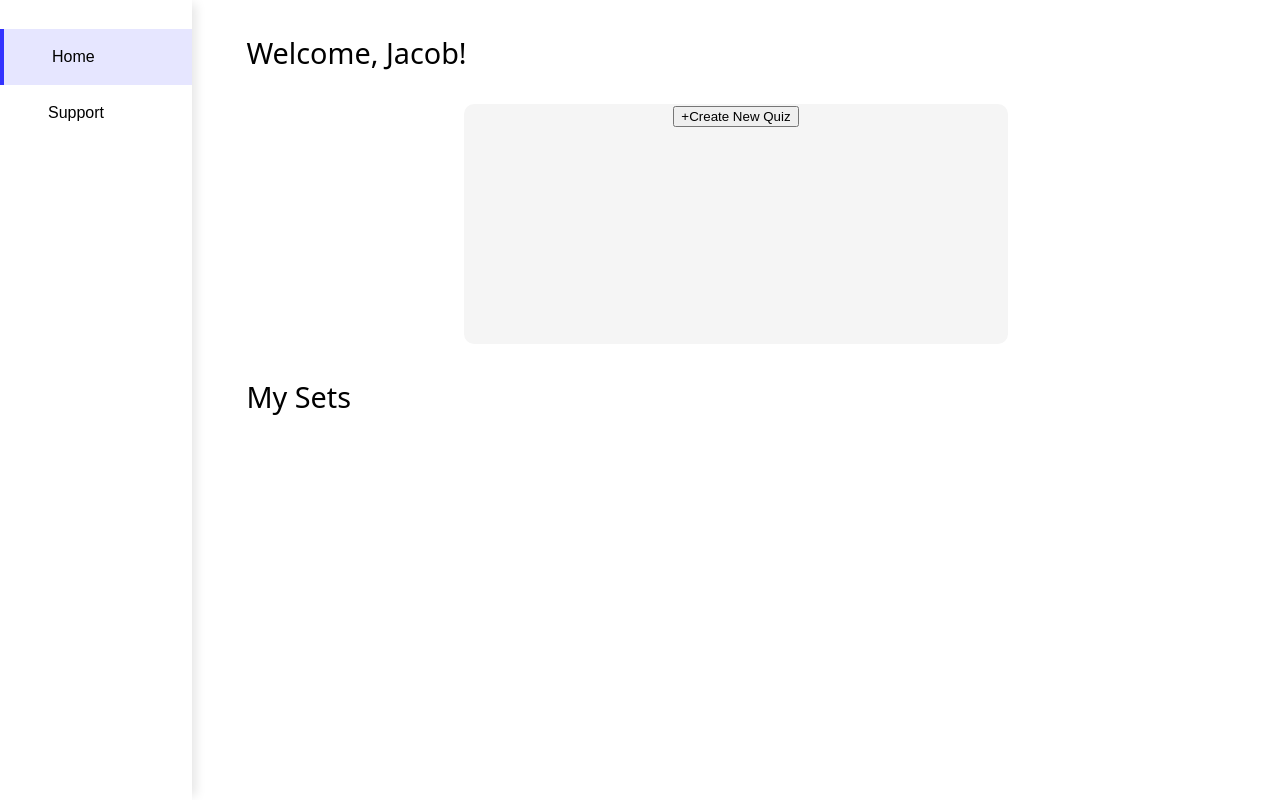
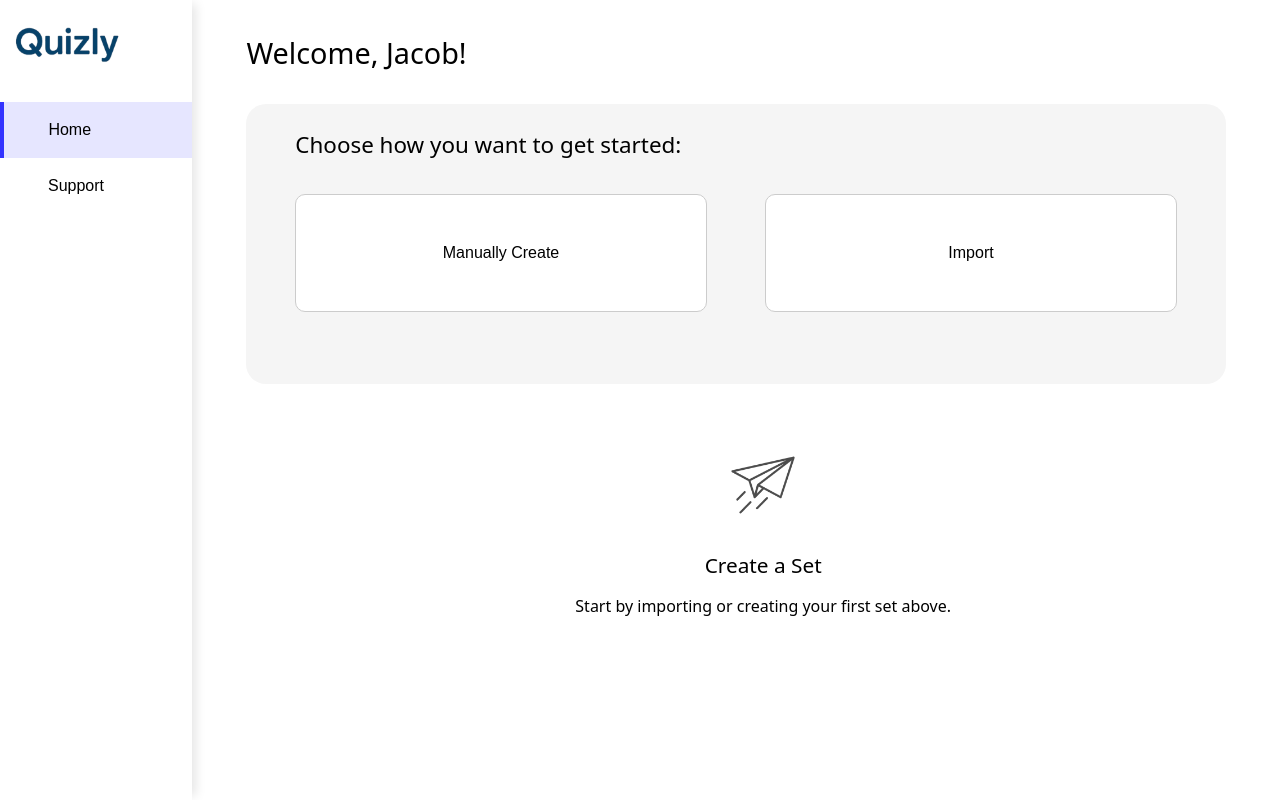
Before and after one commit to jacobyangg9/quizly, a React (Vite) app: page /dashboard in a window 1280 px wide. Built offline with nearby package versions, Linux system fonts and the light colour scheme.

Commit message:
Completed the UI of Dashboard

```diff
--- a/src/Dashboard/Dashboard.css
+++ b/src/Dashboard/Dashboard.css
@@ -1,6 +1,9 @@
 body {
     font-family:system-ui, -apple-system, BlinkMacSystemFont, 'Segoe UI', Roboto, Oxygen, Ubuntu, Cantarell, 'Open Sans', 'Helvetica Neue', sans-serif;
     margin: 0;
+}
+
+.bodyWrapper {
     margin-left: 15%;
 }
 
@@ -17,9 +20,9 @@ body {
 #createNewQuizWrapper {
     text-align: center;
     background-color: hsl(0, 0%, 96%);
-    border-radius: 10px;
-    width: 50%;
-    height: 30vh;
+    border-radius: 20px;
+    width: 90%;
+    height: 35vh;
 }
 
 #createNewQuizContainer {
@@ -31,11 +34,13 @@ body {
 #mySetsMessageWrapper {
     margin-top: 3%;
     margin-left: 5%;
+    text-align: center;
+    margin-top: 5%;
 }
 
 #mySetsMessage {
     font-weight: 500;
-    font-size: 1.8rem;
+    font-size: 1.3rem;
 }
 
 .dashboardMenu {
@@ -67,7 +72,50 @@ body {
 }
 
 #dashboardMenuHome {
-    margin-top: 15%;
+    margin-top: -5%;
     background-color: hsl(240, 100%, 95%);
     border-left: 4px solid hsl(240, 100%, 60%);
+    text-indent: -3%;
 }
+
+#dashboardMenuLogo {
+    width: 70%;
+    margin-top: -12%;
+}
+
+#createNewQuizDescription {
+    font-weight: 500;
+    font-size: 1.4rem;
+    justify-self: left;
+    margin-left: 5%;
+    font-weight: 450;
+    margin-top: 2.5%;
+    margin-bottom: 2.5%;
+}
+
+.createNewQuizButtons {
+    background-color: white;
+    border: none;
+    padding: 5% 5%;
+    margin-top: 1%;
+    margin-left: 3%;
+    margin-right: 3%;
+    width: 42%;
+    border-radius: 10px;
+    cursor: pointer;
+    font-size: 1rem;
+    margin-bottom: 3%;
+    border: 1px solid hsl(0, 0%, 80%);
+}
+
+.createNewQuizButtons:hover {
+    background-color: hsl(240, 100%, 95%);
+    border: 1px solid hsl(240, 100%, 65%);
+}
+
+#setDecorImg {
+    width: 7%;
+    margin-top: 1%;
+    margin-bottom: 1%;
+    opacity: 0.7;
+}
--- a/src/Dashboard/Dashboard.jsx
+++ b/src/Dashboard/Dashboard.jsx
@@ -1,26 +1,33 @@
 import './Dashboard.css'
+import quizlyLogo from '../Assets/quizlyLogo.png'
+import paperPlane from '../Assets/paperPlane.png'
 
 function Dashboard() {
     return(
         <>
             <div className="dashboardMenu">
+                <img src={quizlyLogo} alt="Quizly Logo" id="dashboardMenuLogo"/>
                 <button className="dashboardMenuButtons" id="dashboardMenuHome">Home</button>
                 <button className="dashboardMenuButtons">Support</button>
             </div>
+            <div className="bodyWrapper">
                 <div id="welcomeMessageWrapper">
                     <h1 id="welcomeMessage">Welcome, Jacob!</h1>
                 </div>
                 <div id="createNewQuizContainer">
                     <div id="createNewQuizWrapper">
-                    <button>
-                        <span>+</span>
-                        Create New Quiz
-                    </button>
+                        <h1 id="createNewQuizDescription">Choose how you want to get started:</h1>
+                        <button className="createNewQuizButtons">Manually Create</button>
+                        <button className="createNewQuizButtons">Import</button>
                     </div>
                 </div>
                 <div id="mySetsMessageWrapper">
-                <h1 id="mySetsMessage">My Sets</h1>
+                    <img src={paperPlane} id="setDecorImg"></img>
+                    <h1 id="mySetsMessage">Create a Set</h1>
+                    <p>Start by importing or creating your first set above.</p>
                 </div>
+            </div>
+
         </>
     )
 }
```
Also changed, not shown: src/assets/paperPlane.png (added), src/assets/quizlyLogo.png (added). Lines whose indentation alone changed are shown as unchanged.
